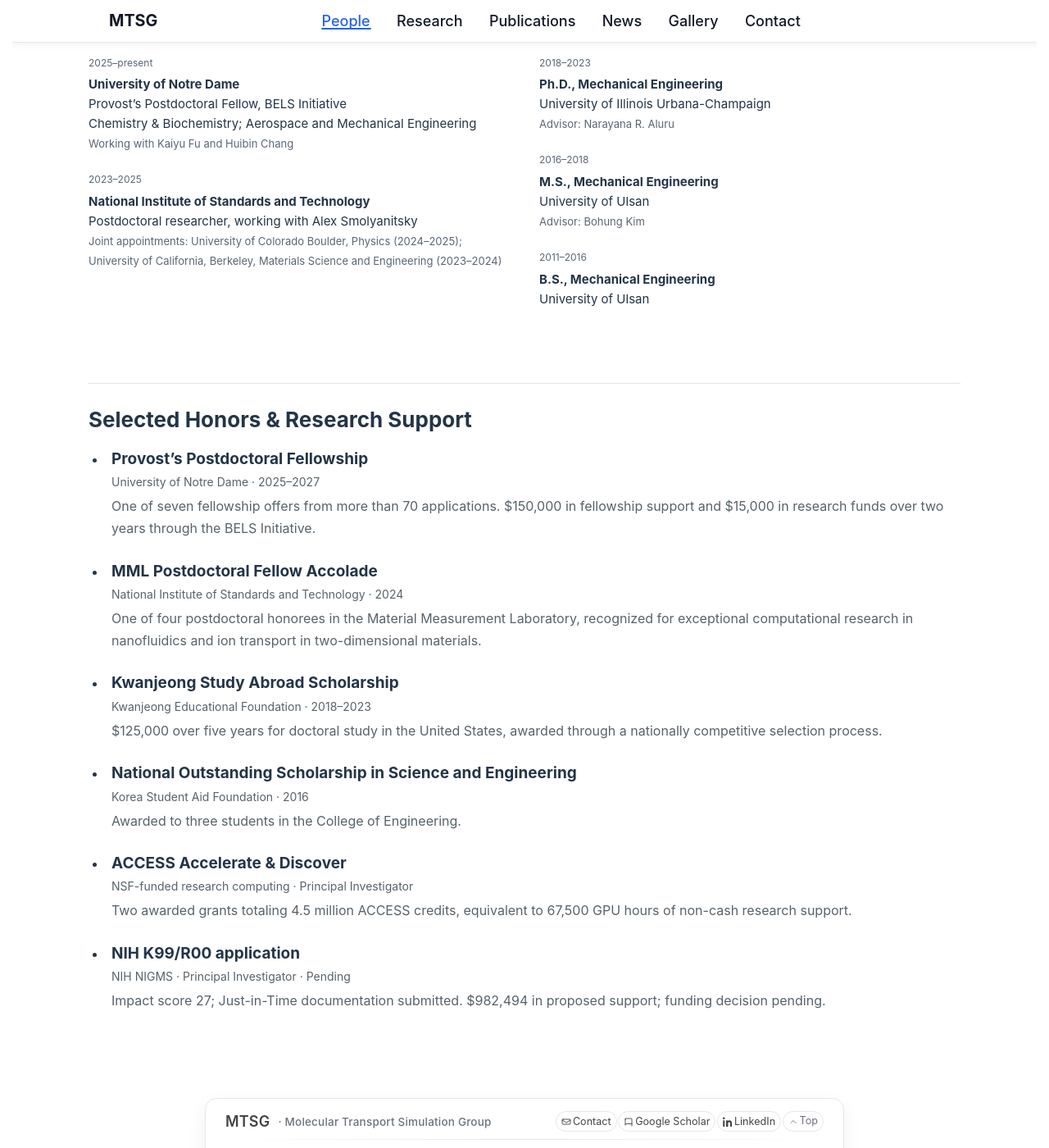
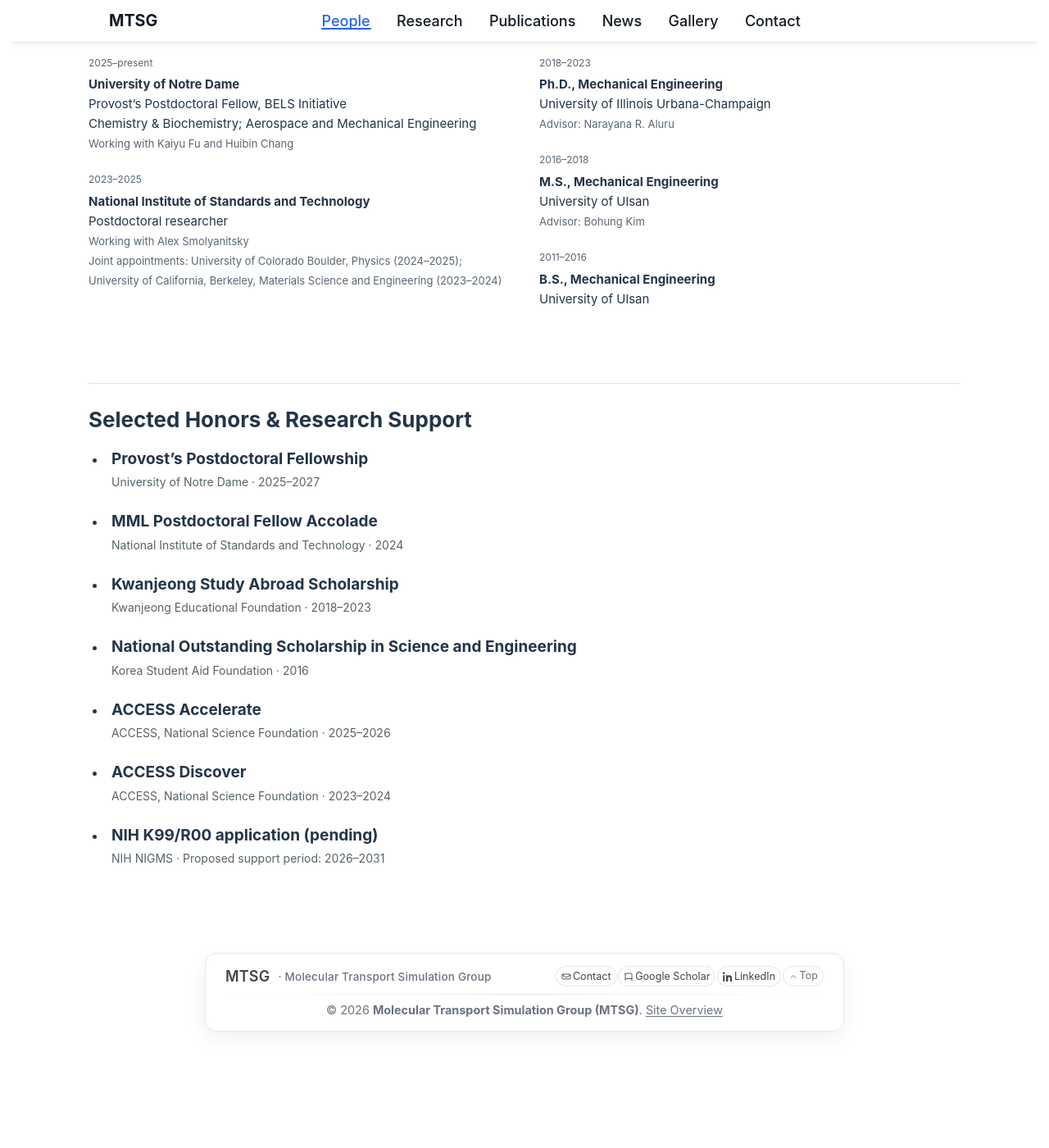
Before and after one commit to Yechan-Noh/MPSG, a Jekyll site: the page built from _pages/people.html, in a window 1280 px wide and 1400 px high, scrolled down 505 px. Shown: the whole window at 82% size. Built offline with Jekyll 4.4.1, drawn with Linux system fonts in a browser that asks for light colours; after the commit the page ends 1795 px from its top, so only the background shows below that.

Commit message:
Add audience and engagement dashboard and simplify people honors

```diff
--- a/_data/site_overview.yml
+++ b/_data/site_overview.yml
@@ -1,4 +1,5 @@
 # This is a report address, not a credential. Data access is enforced by Google.
 # Verified in the report's sharing dialog: Restricted, owner only.
-embed_url: "https://datastudio.google.com/embed/reporting/21cd1f26-47d3-4969-a667-381795b7d2bd/page/4AoAG"
+embed_url: "https://datastudio.google.com/embed/reporting/21cd1f26-47d3-4969-a667-381795b7d2bd/page/p_jht4cp057d"
 owner_only_verified: true
+details_embed_url: "https://datastudio.google.com/embed/reporting/21cd1f26-47d3-4969-a667-381795b7d2bd/page/4AoAG"
--- a/_pages/people.html
+++ b/_pages/people.html
@@ -7,17 +7,18 @@
 <div class="mt-page people-page">
 <section class="profile-header"><img class="profile-photo" src="{{ '/assets/img/people/yechan-noh-2026.jpg' | relative_url }}" alt="Portrait of Yechan Noh" width="1114" height="1412"><div><p class="eyebrow">Molecular Transport Simulation Group</p><h1>Yechan Noh, Ph.D.</h1><p class="profile-position">Provost’s Postdoctoral Fellow<br>Bioengineering and Life Sciences (BELS) Initiative<br>University of Notre Dame</p><p>Department of Chemistry & Biochemistry<br>Department of Aerospace and Mechanical Engineering</p><div class="mt-actions"><a class="mt-button" href="mailto:ynoh@nd.edu">Email</a><a class="mt-button mt-button--quiet" href="{{ site.author.googlescholar }}">Google Scholar ↗</a></div></div></section>
 <div class="profile-columns">
-<section class="mt-section"><h2>Research Appointments</h2><dl class="profile-timeline"><dt>2025–present</dt><dd><strong>University of Notre Dame</strong><br>Provost’s Postdoctoral Fellow, BELS Initiative<br>Chemistry & Biochemistry; Aerospace and Mechanical Engineering<br><span class="muted">Working with Kaiyu Fu and Huibin Chang</span></dd><dt>2023–2025</dt><dd><strong>National Institute of Standards and Technology</strong><br>Postdoctoral researcher, working with Alex Smolyanitsky<br><span class="muted">Joint appointments: University of Colorado Boulder, Physics (2024–2025); University of California, Berkeley, Materials Science and Engineering (2023–2024)</span></dd></dl></section>
+<section class="mt-section"><h2>Research Appointments</h2><dl class="profile-timeline"><dt>2025–present</dt><dd><strong>University of Notre Dame</strong><br>Provost’s Postdoctoral Fellow, BELS Initiative<br>Chemistry & Biochemistry; Aerospace and Mechanical Engineering<br><span class="muted">Working with Kaiyu Fu and Huibin Chang</span></dd><dt>2023–2025</dt><dd><strong>National Institute of Standards and Technology</strong><br>Postdoctoral researcher<br><span class="muted">Working with Alex Smolyanitsky</span><br><span class="muted">Joint appointments: University of Colorado Boulder, Physics (2024–2025); University of California, Berkeley, Materials Science and Engineering (2023–2024)</span></dd></dl></section>
 <section class="mt-section"><h2>Education</h2><dl class="profile-timeline"><dt>2018–2023</dt><dd><strong>Ph.D., Mechanical Engineering</strong><br>University of Illinois Urbana-Champaign<br><span class="muted">Advisor: Narayana R. Aluru</span></dd><dt>2016–2018</dt><dd><strong>M.S., Mechanical Engineering</strong><br>University of Ulsan<br><span class="muted">Advisor: Bohung Kim</span></dd><dt>2011–2016</dt><dd><strong>B.S., Mechanical Engineering</strong><br>University of Ulsan</dd></dl></section>
 </div>
 
-<section class="mt-section"><h2>Selected Honors &amp; Research Support</h2><ul class="honors-list">
-<li><h3>Provost’s Postdoctoral Fellowship <span>University of Notre Dame · 2025–2027</span></h3><p>One of seven fellowship offers from more than 70 applications. $150,000 in fellowship support and $15,000 in research funds over two years through the BELS Initiative.</p></li>
-<li><h3>MML Postdoctoral Fellow Accolade <span>National Institute of Standards and Technology · 2024</span></h3><p>One of four postdoctoral honorees in the Material Measurement Laboratory, recognized for exceptional computational research in nanofluidics and ion transport in two-dimensional materials.</p></li>
-<li><h3>Kwanjeong Study Abroad Scholarship <span>Kwanjeong Educational Foundation · 2018–2023</span></h3><p>$125,000 over five years for doctoral study in the United States, awarded through a nationally competitive selection process.</p></li>
-<li><h3>National Outstanding Scholarship in Science and Engineering <span>Korea Student Aid Foundation · 2016</span></h3><p>Awarded to three students in the College of Engineering.</p></li>
-<li><h3>ACCESS Accelerate &amp; Discover <span>NSF-funded research computing · Principal Investigator</span></h3><p>Two awarded grants totaling 4.5 million ACCESS credits, equivalent to 67,500 GPU hours of non-cash research support.</p></li>
-<li><h3>NIH K99/R00 application <span>NIH NIGMS · Principal Investigator · Pending</span></h3><p>Impact score 27; Just-in-Time documentation submitted. $982,494 in proposed support; funding decision pending.</p></li>
+<section class="mt-section" aria-label="Honors and research support"><h2>Selected Honors &amp; Research Support</h2><ul class="honors-list">
+<li><h3>Provost’s Postdoctoral Fellowship <span>University of Notre Dame · 2025–2027</span></h3></li>
+<li><h3>MML Postdoctoral Fellow Accolade <span>National Institute of Standards and Technology · 2024</span></h3></li>
+<li><h3>Kwanjeong Study Abroad Scholarship <span>Kwanjeong Educational Foundation · 2018–2023</span></h3></li>
+<li><h3>National Outstanding Scholarship in Science and Engineering <span>Korea Student Aid Foundation · 2016</span></h3></li>
+<li><h3>ACCESS Accelerate <span>ACCESS, National Science Foundation · 2025–2026</span></h3></li>
+<li><h3>ACCESS Discover <span>ACCESS, National Science Foundation · 2023–2024</span></h3></li>
+<li><h3>NIH K99/R00 application (pending) <span>NIH NIGMS · Proposed support period: 2026–2031</span></h3></li>
 </ul></section>
 
 </div>
```
Also changed, not shown: _pages/dashboard.html (+49 -4 lines).
